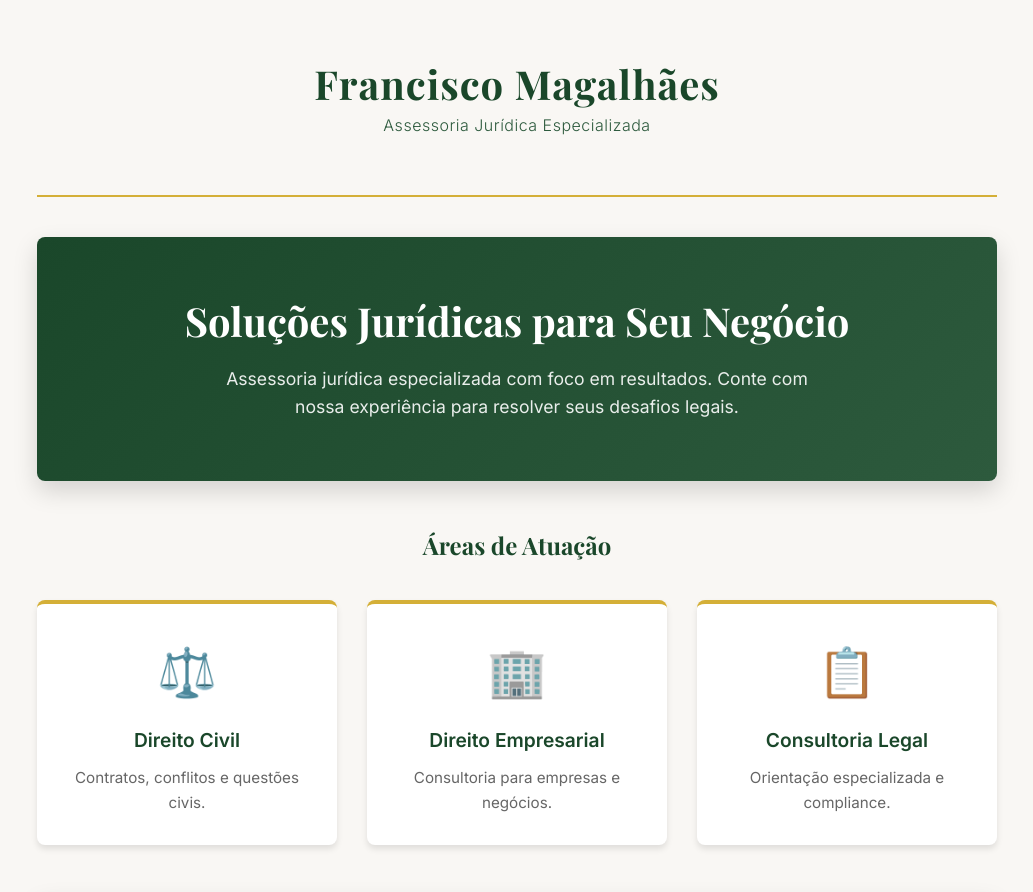
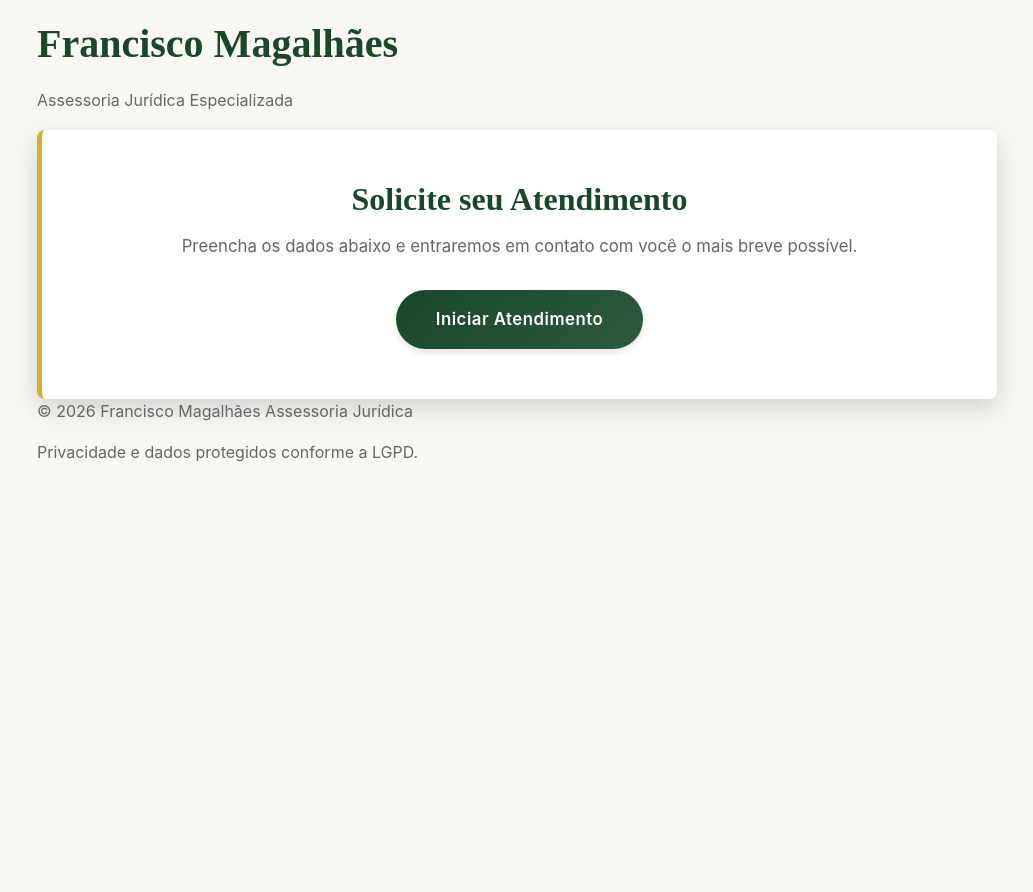
Before and after one commit to chicotrix78/assessoria-juridica, a plain HTML site: page index.html in a window 1280 px wide. Shown: the top 892 px of the page, without its empty margins (123-1156 px from the left). After the commit the page ends 800 px from the top, so only its background shows below. Drawn offline with nearby package versions, Linux system fonts and the light colour scheme.

Commit message:
Simplify index.html - streamlined landing page

```diff
--- a/index.html
+++ b/index.html
@@ -3,84 +3,31 @@
 <head>
     <meta charset="UTF-8">
     <meta name="viewport" content="width=device-width, initial-scale=1.0">
+    <meta name="description" content="Francisco Magalhães Assessoria Jurídica - Atendimento especializado.">
     <title>Atendimento | Francisco Magalhães Assessoria Jurídica</title>
     <link rel="stylesheet" href="style.css">
-    <link rel="preconnect" href="https://fonts.googleapis.com">
-    <link rel="preconnect" href="https://fonts.gstatic.com" crossorigin>
-    <link href="https://fonts.googleapis.com/css2?family=Playfair+Display:wght@700&family=Inter:wght@300;400;600&display=swap" rel="stylesheet">
 </head>
 <body>
-    <div class="container">
-        <!-- Header -->
-        <header class="header">
-            <div class="logo-section">
-                <h1 class="logo">Francisco Magalhães</h1>
-                <p class="tagline">Assessoria Jurídica Especializada</p>
-            </div>
+    <main class="container">
+        <header>
+            <h1>Francisco Magalhães</h1>
+            <p class="subtitle">Assessoria Jurídica Especializada</p>
         </header>
 
-        <!-- Main Content -->
-        <main>
-            <!-- Hero Section -->
-            <section class="hero">
-                <div class="hero-content">
-                    <h2>Soluções Jurídicas para Seu Negócio</h2>
-                    <p>Assessoria jurídica especializada com foco em resultados. Conte com nossa experiência para resolver seus desafios legais.</p>
-                </div>
-            </section>
+        <section class="card">
+            <h2>Solicite seu Atendimento</h2>
+            <p>Preencha os dados abaixo e entraremos em contato com você o mais breve possível.</p>
 
-            <!-- Services Preview -->
-            <section class="services">
-                <h3>Áreas de Atuação</h3>
-                <div class="services-grid">
-                    <div class="service-card">
-                        <div class="service-icon">⚖️</div>
-                        <h4>Direito Civil</h4>
-                        <p>Contratos, conflitos e questões civis.</p>
-                    </div>
-                    <div class="service-card">
-                        <div class="service-icon">🏢</div>
-                        <h4>Direito Empresarial</h4>
-                        <p>Consultoria para empresas e negócios.</p>
-                    </div>
-                    <div class="service-card">
-                        <div class="service-icon">📋</div>
-                        <h4>Consultoria Legal</h4>
-                        <p>Orientação especializada e compliance.</p>
-                    </div>
-                </div>
-            </section>
+            <!-- Substitua o link abaixo pelo link gerado no Tally.so -->
+            <a href="LINK_DO_SEU_FORMULARIO_TALLY" class="btn-primary" target="_blank" rel="noopener noreferrer">
+                Iniciar Atendimento
+            </a>
+        </section>
 
-            <!-- CTA Card -->
-            <section class="cta-section">
-                <div class="card">
-                    <h2>Solicite seu Atendimento</h2>
-                    <p>Preencha os dados abaixo e entraremos em contato com você o mais breve possível.</p>
-
-                    <!-- SUBSTITUIR ESTE LINK PELO SEU LINK DO TALLY.SO -->
-                    <a href="https://tally.so/r/dW4bZN" class="btn-primary" target="_blank">Iniciar Atendimento</a>
-
-                    <p class="cta-info">Resposta garantida em até 24 horas.</p>
-                </div>
-            </section>
-
-            <!-- Trust Section -->
-            <section class="trust">
-                <h3>Por que nos escolher?</h3>
-                <ul class="benefits">
-                    <li>✓ Atendimento profissional e confidencial</li>
-                    <li>✓ Resposta rápida e eficiente</li>
-                    <li>✓ Soluções personalizadas</li>
-                    <li>✓ Experiência comprovada</li>
-                </ul>
-            </section>
-        </main>
-
-        <!-- Footer -->
-        <footer class="footer">
+        <footer>
             <p>&copy; 2026 Francisco Magalhães Assessoria Jurídica</p>
-            <p class="footer-contact">Todos os direitos reservados.</p>
+            <p class="legal">Privacidade e dados protegidos conforme a LGPD.</p>
         </footer>
-    </div>
+    </main>
 </body>
 </html>
```
